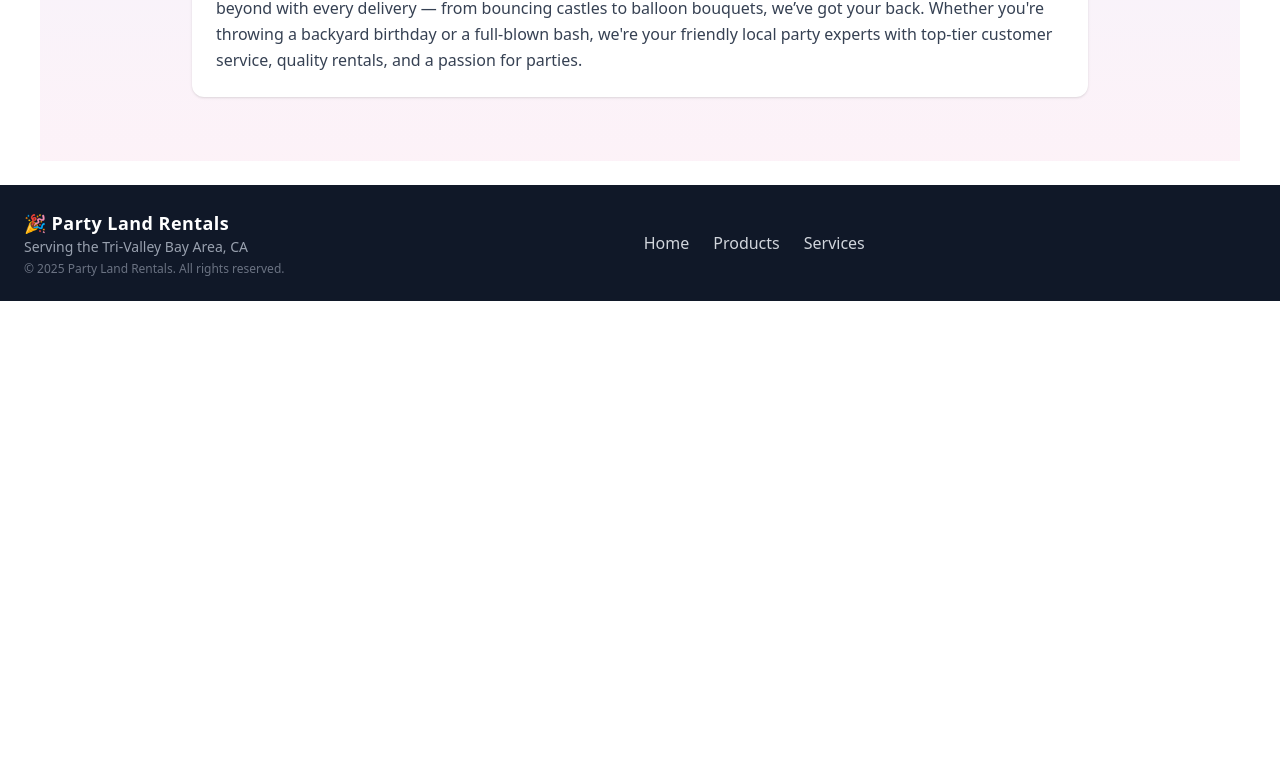
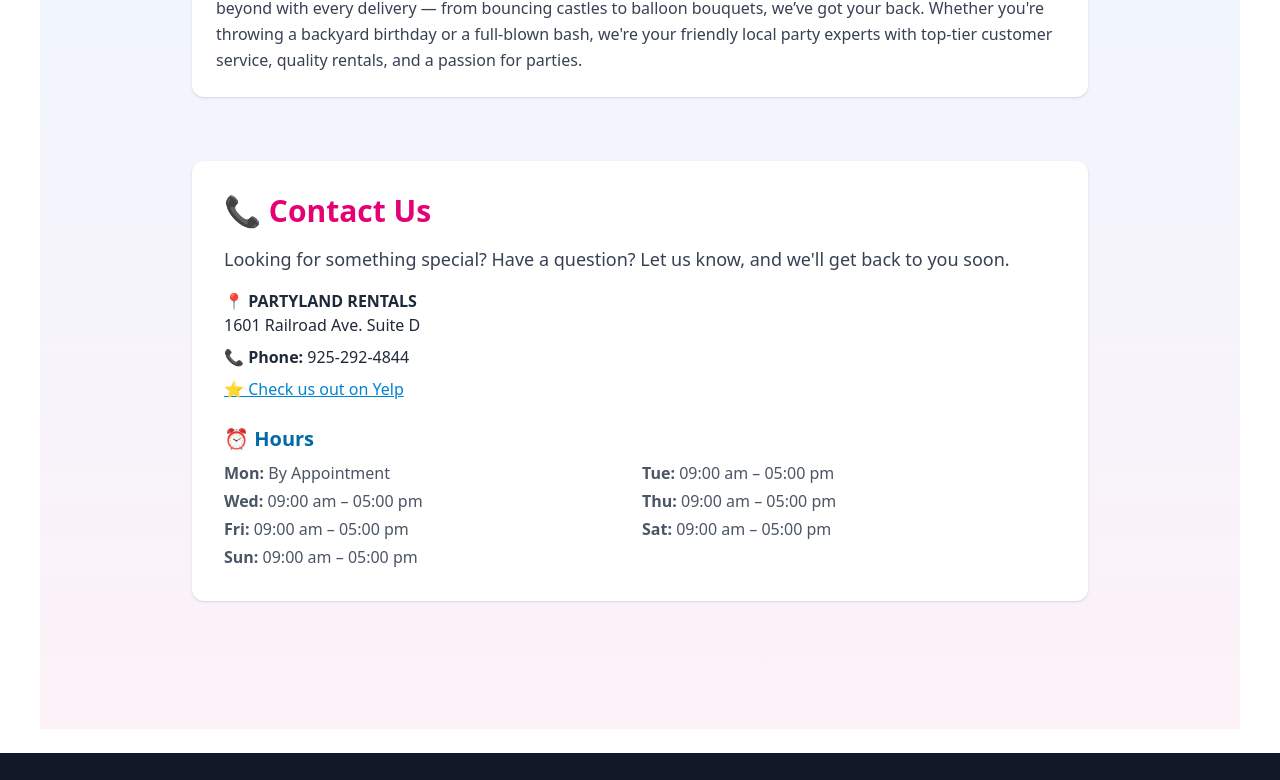
Before and after one commit to EstebanSlavitt/party-site, a React (Vite) app: page / in a window 1280 px wide. Shown: the part 1114-1894 px from the top of the page. Before the commit the page ends 1415 px from the top, so only its background shows below. Built offline with nearby package versions, Linux system fonts and the light colour scheme.

Commit message:
upadted to use static imporant

```diff
--- a/src/HomePage.jsx
+++ b/src/HomePage.jsx
@@ -1,3 +1,5 @@
+// src/HomePage.jsx
+import Ballons from "./assets/ballons.jpeg"
 export function HomePage() {
   return (
     <div className="relative min-h-screen flex flex-col items-center bg-gradient-to-b from-white via-blue-50 to-pink-50 text-center px-6 py-16">
@@ -16,7 +18,10 @@ export function HomePage() {
           { title: "🎈 Balloon Bar", desc: "Custom helium balloons & festive arrangements." },
           { title: "🎉 Party Supplies", desc: "Piñatas, candies, and colorful tableware." }
         ].map((item, index) => (
-          <div key={index} className="bg-white rounded-xl shadow-md p-6 hover:shadow-xl transition transform hover:-translate-y-1">
+          <div
+            key={index}
+            className="bg-white rounded-xl shadow-md p-6 hover:shadow-xl transition transform hover:-translate-y-1"
+          >
             <h2 className="text-2xl font-bold text-sky-700">{item.title}</h2>
             <p className="text-gray-600 mt-2">{item.desc}</p>
           </div>
@@ -42,7 +47,7 @@ export function HomePage() {
       {/* Image Showcase */}
       <div className="grid grid-cols-1 sm:grid-cols-2 md:grid-cols-3 gap-6 max-w-6xl mb-16">
         {[
-          "https://images.unsplash.com/photo-1530103862676-de8c9debad1d?q=80&w=2940&auto=format&fit=crop",
+          Ballons,
           "https://images.unsplash.com/photo-1478088702756-f16754aaf0c4?q=80&w=2940&auto=format&fit=crop",
           "https://images.unsplash.com/photo-1496637721836-f46d116e6d34?q=80&w=3087&auto=format&fit=crop",
         ].map((src, i) => (
@@ -56,12 +61,46 @@ export function HomePage() {
       </div>
 
       {/* About Section */}
-      <section className="max-w-4xl text-left bg-white bg-opacity-90 p-6 rounded-xl shadow">
+      <section className="max-w-4xl text-left bg-white bg-opacity-90 p-6 rounded-xl shadow mb-16">
         <h3 className="text-3xl font-bold text-sky-700 mb-2">Why Party Land?</h3>
         <p className="text-gray-700 leading-relaxed">
           At Party Land, we believe celebrations should be easy, joyful, and unforgettable. That’s why we go above and beyond with every delivery — from bouncing castles to balloon bouquets, we’ve got your back. Whether you're throwing a backyard birthday or a full-blown bash, we're your friendly local party experts with top-tier customer service, quality rentals, and a passion for parties.
         </p>
       </section>
+
+      {/* Contact Section */}
+      <section className="w-full bg-white bg-opacity-90 p-8 rounded-xl shadow max-w-4xl text-left mb-16">
+        <h2 className="text-3xl font-bold text-pink-600 mb-4">📞 Contact Us</h2>
+        <p className="text-gray-700 text-lg mb-4">
+          Looking for something special? Have a question? Let us know, and we'll get back to you soon.
+        </p>
+        <div className="text-gray-800 space-y-2">
+          <p><strong>📍 PARTYLAND RENTALS</strong><br />1601 Railroad Ave. Suite D</p>
+          <p><strong>📞 Phone:</strong> 925-292-4844</p>
+          <p>
+            <a
+              href="https://www.yelp.com/biz/partyland-livermore"
+              target="_blank"
+              rel="noopener noreferrer"
+              className="text-sky-600 hover:text-sky-800 underline"
+            >
+              ⭐ Check us out on Yelp
+            </a>
+          </p>
+        </div>
+        <div className="mt-6">
+          <h3 className="text-xl font-semibold text-sky-700 mb-2">⏰ Hours</h3>
+          <ul className="grid grid-cols-1 sm:grid-cols-2 gap-1 text-gray-600">
+            <li><strong>Mon:</strong> By Appointment</li>
+            <li><strong>Tue:</strong> 09:00 am – 05:00 pm</li>
+            <li><strong>Wed:</strong> 09:00 am – 05:00 pm</li>
+            <li><strong>Thu:</strong> 09:00 am – 05:00 pm</li>
+            <li><strong>Fri:</strong> 09:00 am – 05:00 pm</li>
+            <li><strong>Sat:</strong> 09:00 am – 05:00 pm</li>
+            <li><strong>Sun:</strong> 09:00 am – 05:00 pm</li>
+          </ul>
+        </div>
+      </section>
     </div>
   );
 }
```
